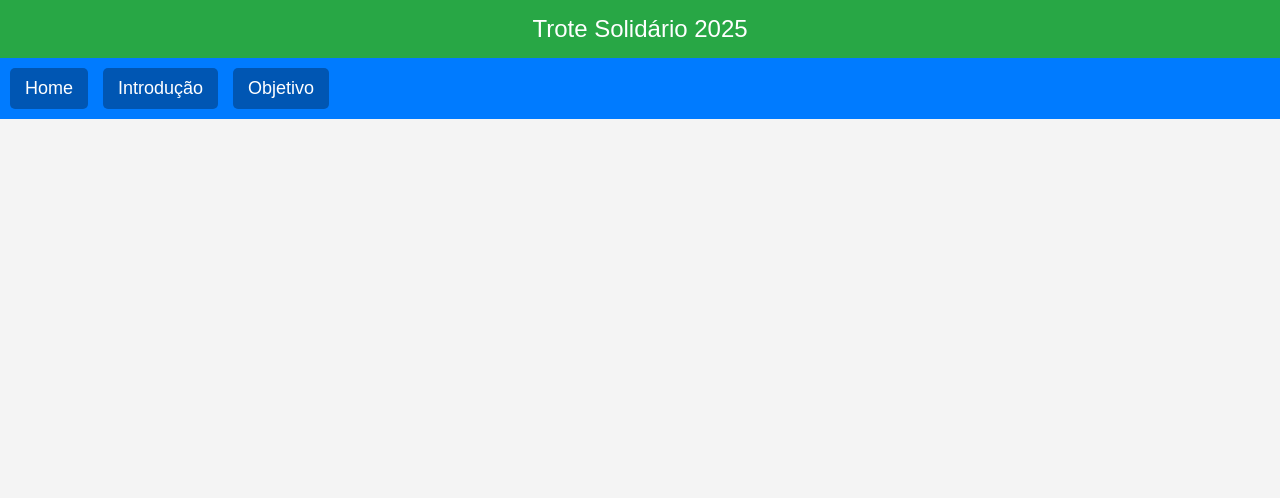
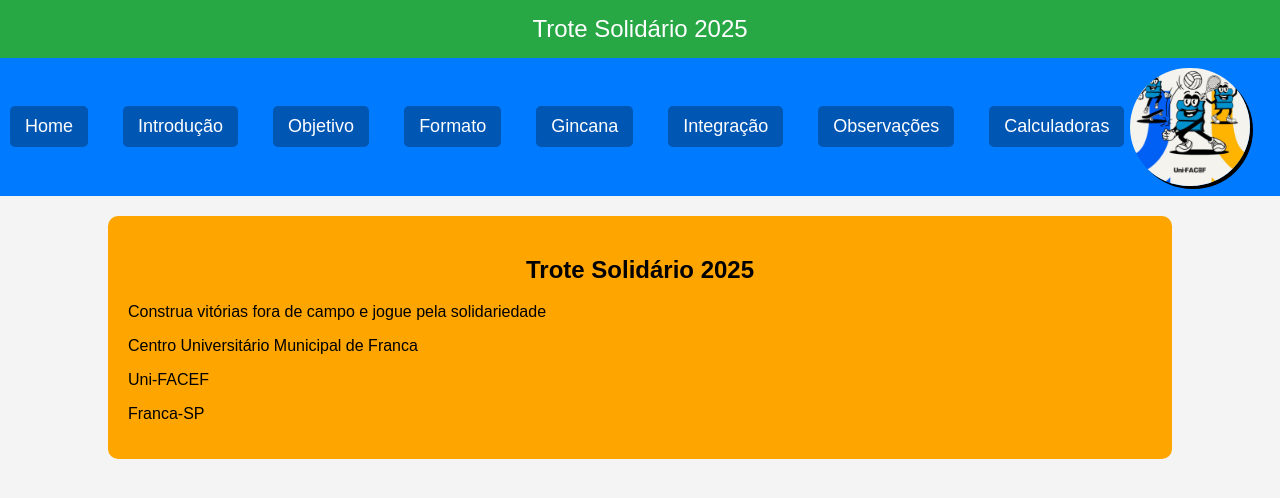
Before and after one commit to Eric-Facef/progcomp1, a plain HTML site: page trote/index.html in a window 1280 px wide. Drawn offline with Linux system fonts and the light colour scheme.

Commit message:
introdução trote

```diff
--- a/trote/css/style.css
+++ b/trote/css/style.css
@@ -20,7 +20,7 @@ nav {
 }
 #links-menu {
     display: flex;
-    gap: 15px; /*distancia entre os itens do menu*/
+    gap: 35px; /*distancia entre os itens do menu*/
 }
 nav a { /*configura os links do menu*/
     color: white;
@@ -30,3 +30,23 @@ nav a { /*configura os links do menu*/
     background: #0056b3;
     border-radius: 5px; /*cantos arredondados*/
 }
+img {
+    width: 120px;
+    height: auto;
+    margin-right: 20px; /*espaçamento externo a direita*/
+    border-radius: 60px;
+    box-shadow: 3px 3px;
+}
+.container {
+    width: 80%; /*largura de 80% da largura da pagina*/
+    background: orange;
+    border-radius: 10px;
+    /*espaçamento externo de 20px acima e abaixo*/
+    /*espaçamento externo auto a direita e a esquerda*/
+    margin: 20px auto;
+    padding: 20px; /*expaçamento interno*/
+    text-align: justify;
+}
+h2 {
+    text-align: center;
+}
--- a/trote/index.html
+++ b/trote/index.html
@@ -12,10 +12,23 @@
         </header>
         <nav> <!--barra de navegação (menu de opções)-->
             <div id="links-menu">
-                <a href=""> Home </a>
-                <a href=""> Introdução </a>
-                <a href=""> Objetivo </a>
+                <a href="index.html"> Home </a>
+                <a href="introducao.html"> Introdução </a>
+                <a href="objetivo.html"> Objetivo </a>
+                <a href="formato.html"> Formato </a>
+                <a href="gincana.html"> Gincana </a>
+                <a href="integracao.html"> Integração </a>
+                <a href="observacaos.html"> Observações </a>
+                <a href="calculadoras.html"> Calculadoras </a>
             </div>
+            <img src="images/trote.jpg" alt="Trote Solidário">
         </nav>
+        <div class="container"> <!--class podemos reutilizar estilos, id não, id não pode ser reutilizado pois só temos um elemento por id-->
+            <h2> Trote Solidário 2025</h2>
+            <p> Construa vitórias fora de campo e jogue pela solidariedade </p>
+            <p> Centro Universitário Municipal de Franca</p>
+            <p> Uni-FACEF </p>
+            <p> Franca-SP </p>
+        </div>
     </body>
 </html>
```
Also changed, not shown: trote/introducao.html (added, +55 -0 lines), trote/images/trote.jpg (added).
